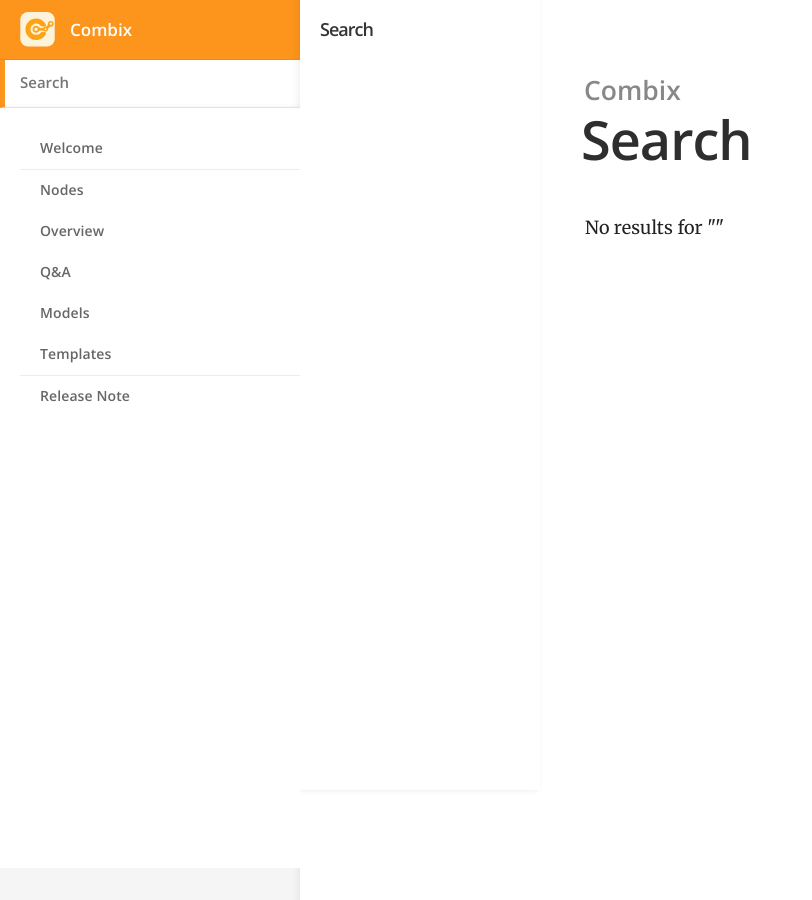
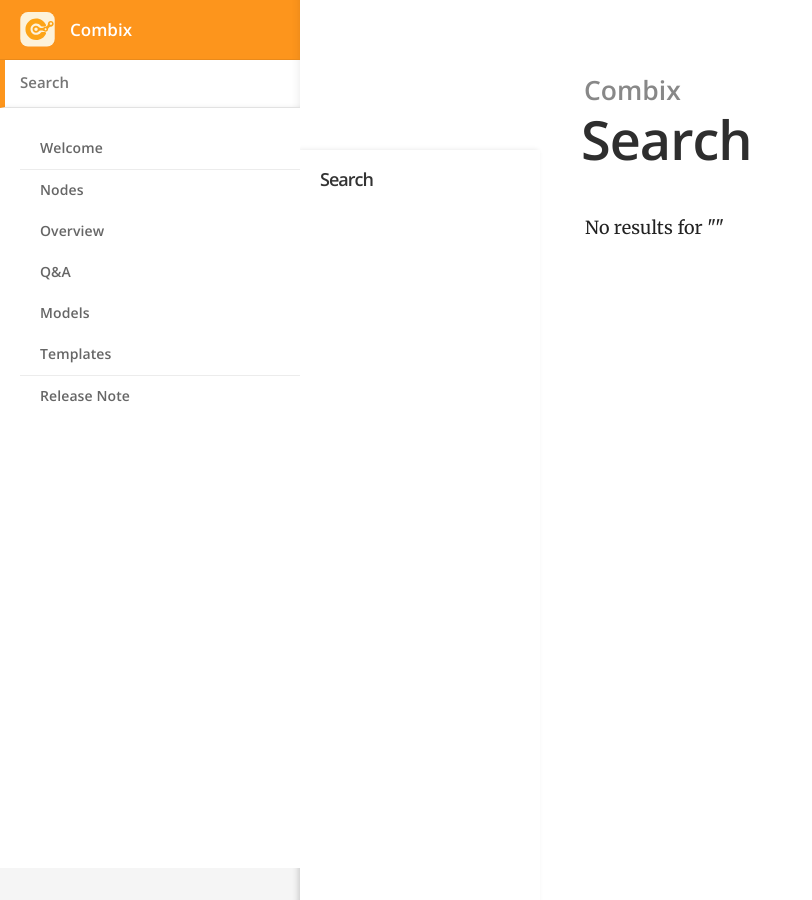
Before and after one commit to roryror/combix-doc, a Jekyll site: the page built from search.html, in a window 1280 px wide and 900 px high. Shown: the whole window, without its empty margins (0-812 px from the left). Built offline with Jekyll 4.4.1, drawn with Linux system fonts in a browser that asks for light colours.

Commit message:
Update default.html

```diff
--- a/_layouts/default.html
+++ b/_layouts/default.html
@@ -39,7 +39,7 @@
             z-index: -1000;
         }
         .toc {
-            top: 150px; /* 设置页内目录位置低一些 */
+            margin-top: 150px; /* 设置页内目录位置低一些 */
             width: 200px;
             height: calc(100vh - 150px); /* 高度自适应 */
             overflow-y: auto;
```
